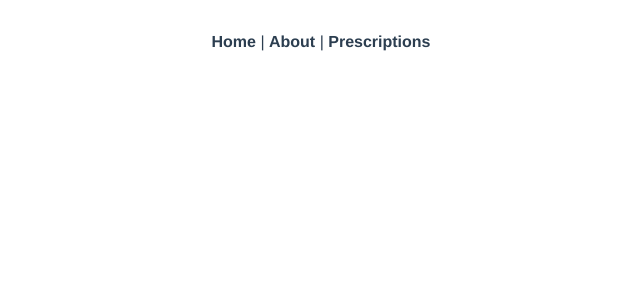
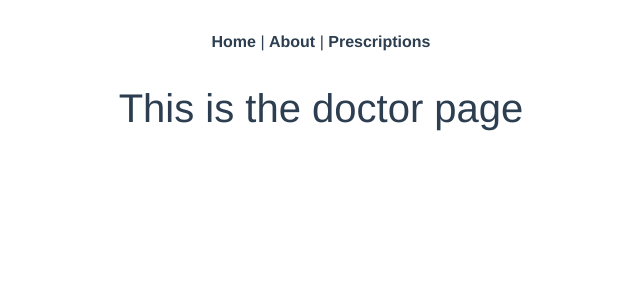
Before and after one commit to TomAllenBerg/mhb, a Vue app in the folder frontend/: page /doctor in a window 1280 px wide. Shown: the top 300 px of the page, without its empty margins (319-959 px from the left). Built offline with nearby package versions, Linux system fonts and the light colour scheme.

Commit message:
Added doctor page
Added blank doctor page and made the corresponding sidebar button on the main page lead to it.

```diff
--- a/frontend/src/components/HelloWorld.vue
+++ b/frontend/src/components/HelloWorld.vue
@@ -3,7 +3,7 @@
     <h1>{{ msg }}</h1>
     <SidebarButton text = "Prescriptions" color = "#fff0a5" page = "Prescription"/>
     <SidebarButton text = "Medical History" color = "#fff0a5" page = "About"/>
-    <SidebarButton text = "Doctors" color = "#fff0a5" page = "Prescription" />
+    <SidebarButton text = "Doctors" color = "#fff0a5" page = "Doctor" />
     <p>
       For a guide and recipes on how to configure / customize this project,<br>
       check out the
--- a/frontend/src/router/index.js
+++ b/frontend/src/router/index.js
@@ -21,10 +21,12 @@ const routes = [
   {
     path: '/prescription',
     name: 'Prescription',
-    // route level code-splitting
-    // this generates a separate chunk (about.[hash].js) for this route
-    // which is lazy-loaded when the route is visited.
     component: () => import(/* webpackChunkName: "about" */ '../views/Prescription.vue')
+  },
+  {
+    path: '/doctor',
+    name: 'Doctor',
+    component: () => import(/* webpackChunkName: "about" */ '../views/Doctor.vue')
   }
 ]
 
--- /dev/null
+++ b/frontend/src/views/Doctor.vue
@@ -0,0 +1,5 @@
+<template>
+  <div class="doctor">
+    <h1>This is the doctor page</h1>
+  </div>
+</template>
```
Also changed, not shown: 1 other file (tests, documents, lock files or other folders).
